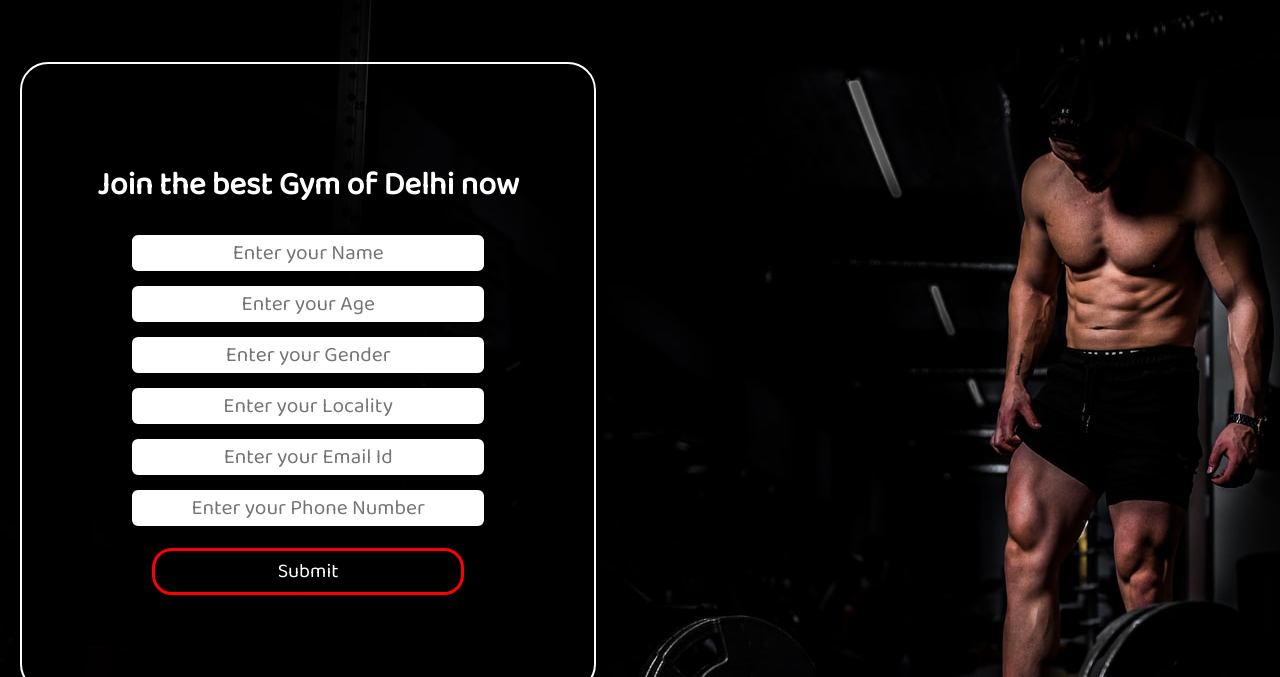
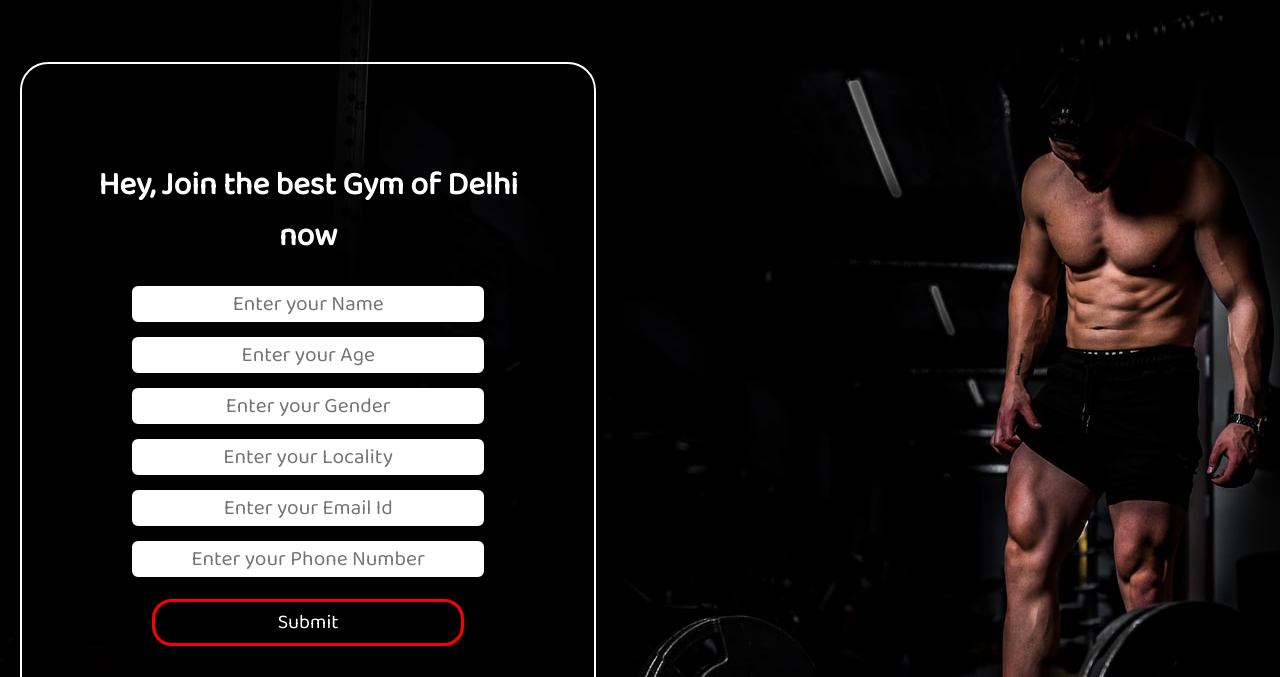
Before and after one commit to Abhay-04/gym-landing-page, a plain HTML site: page index.html in a window 1280 px wide. Shown: the part 123-800 px from the top of the page. Drawn offline with Linux system fonts and the light colour scheme.

Commit message:
upadte : hey in h1

```diff
--- a/index.html
+++ b/index.html
@@ -1,5 +1,6 @@
 <!DOCTYPE html>
 <html lang="en">
+
 <head>
     <meta charset="UTF-8">
     <meta http-equiv="X-UA-Compatible" content="IE=edge">
@@ -7,11 +8,14 @@
     <link rel="stylesheet" href="css/style.css">
     <title>Fitness Pro</title>
 </head>
+
 <body>
     <div class="header">
         <div class="left">
-          <img src="img/logo.jpg" alt="">
-          <div><h4>Fitnesss <span>Pro</span></h4></div>
+            <img src="img/logo.jpg" alt="">
+            <div>
+                <h4>Fitnesss <span>Pro</span></h4>
+            </div>
 
         </div>
         <div class="mid">
@@ -29,7 +33,7 @@
     </div>
 
     <div class="container">
-        <h1>Join the best Gym of Delhi now</h1>
+        <h1>Hey, Join the best Gym of Delhi now</h1>
         <form action="thankyou.html" target="_blank" method="get">
             <div class="form-group">
                 <input type="text" name="" placeholder="Enter your Name">
@@ -56,4 +60,5 @@
 
 
 </body>
+
 </html>
```
